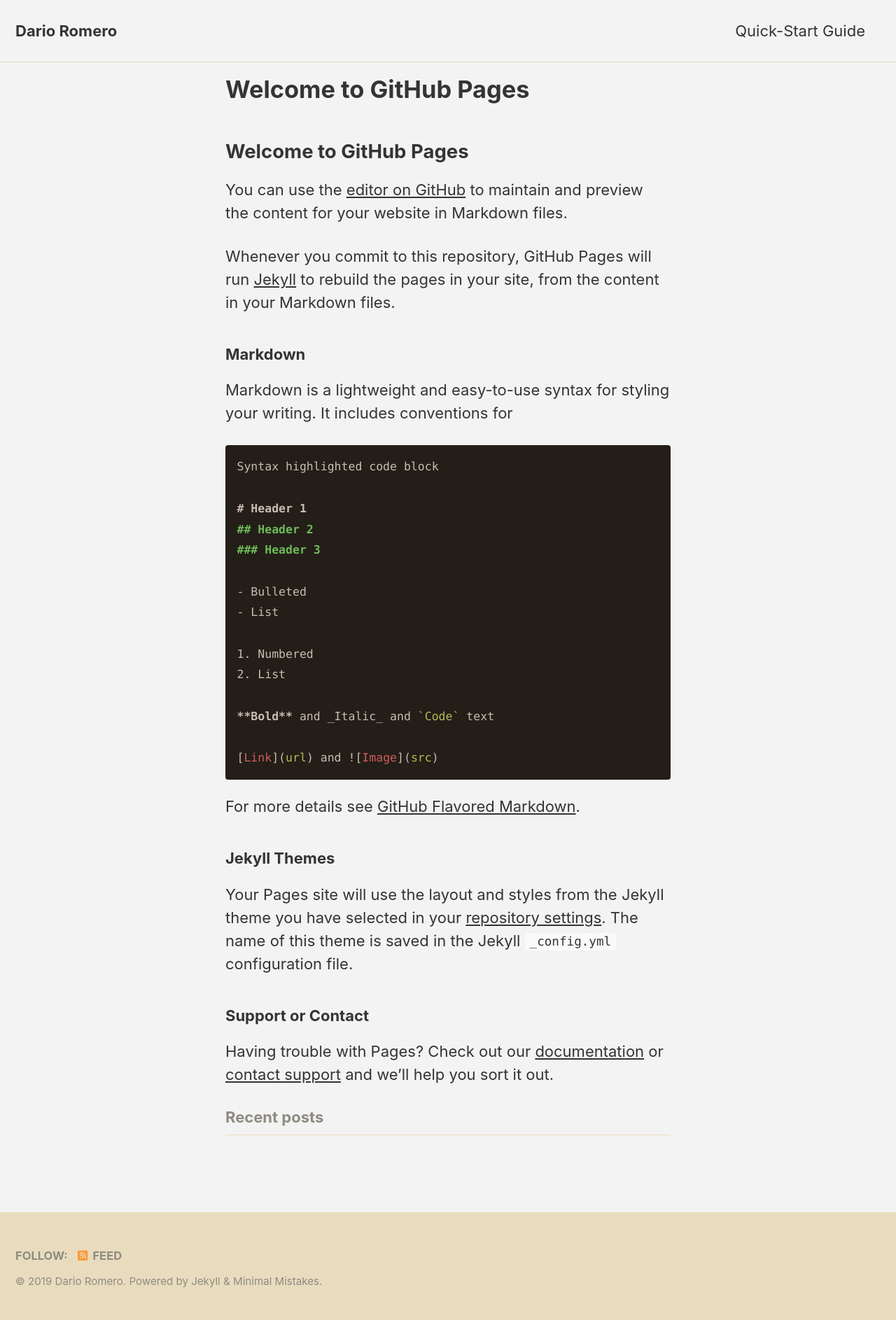
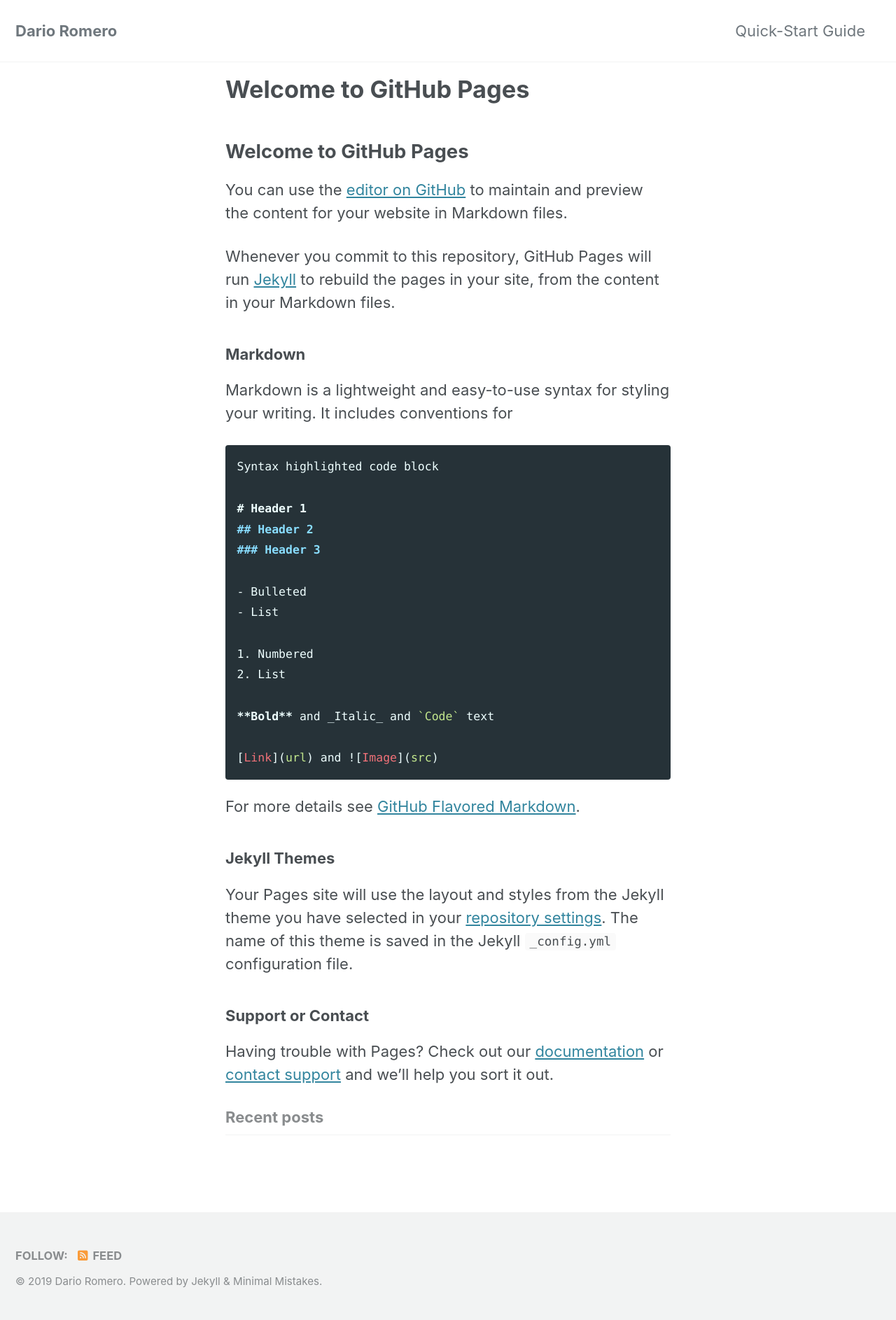
Before and after one commit to Darioaromero/darioaromero.github.io, a Jekyll site: the page built from index.md, in a window 1280 px wide. Shown: the whole page at 70% size. Built offline with Jekyll 4.4.1, drawn with Linux system fonts in a browser that asks for light colours; cached includes are drawn as plain includes; nearby versions of some CDN libraries; our own code applies the rules of GitHub Pages for plain Markdown files; the list of posts is cut into pages by our own code.

Commit message:
Update _config.yml

```diff
--- a/_config.yml
+++ b/_config.yml
@@ -12,7 +12,7 @@
 
 # theme                  : "minimal-mistakes-jekyll"
 # remote_theme           : "mmistakes/minimal-mistakes"
-minimal_mistakes_skin    : "dirt" # "default"  "air", "aqua", "contrast", "dark", , "neon", "mint", "plum", "sunrise"
+minimal_mistakes_skin    : "default"   # "dirt", "air", "aqua", "contrast", "dark" , "neon", "mint", "plum", "sunrise"
 
 # Site Settings
 locale                   : "en-US"
```
